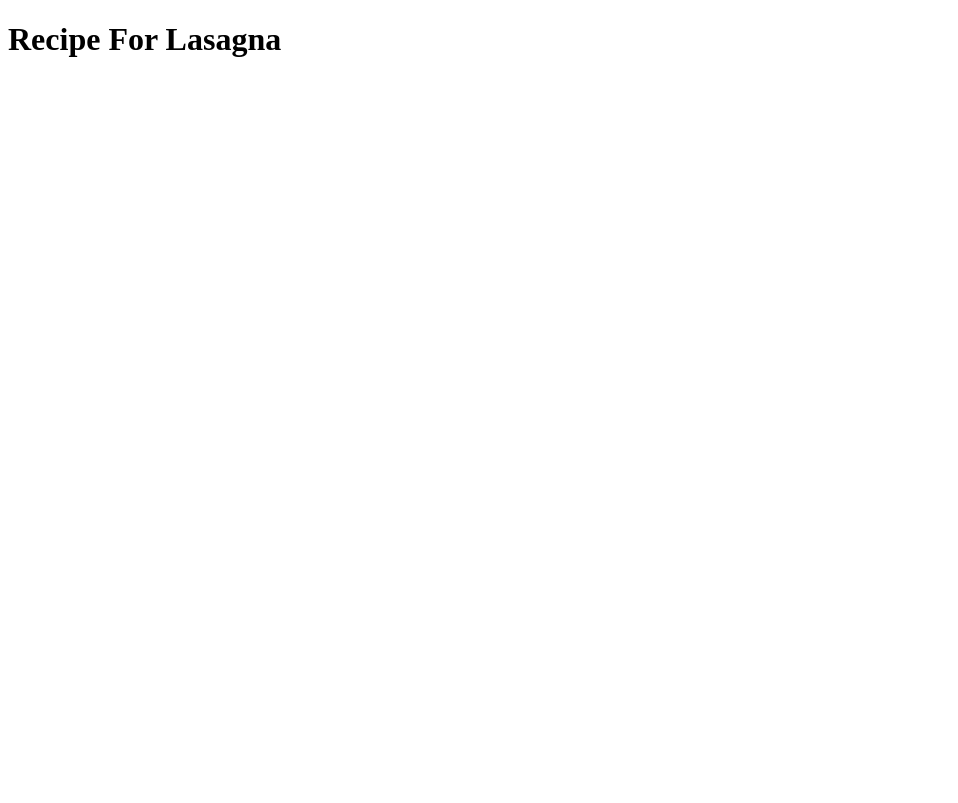
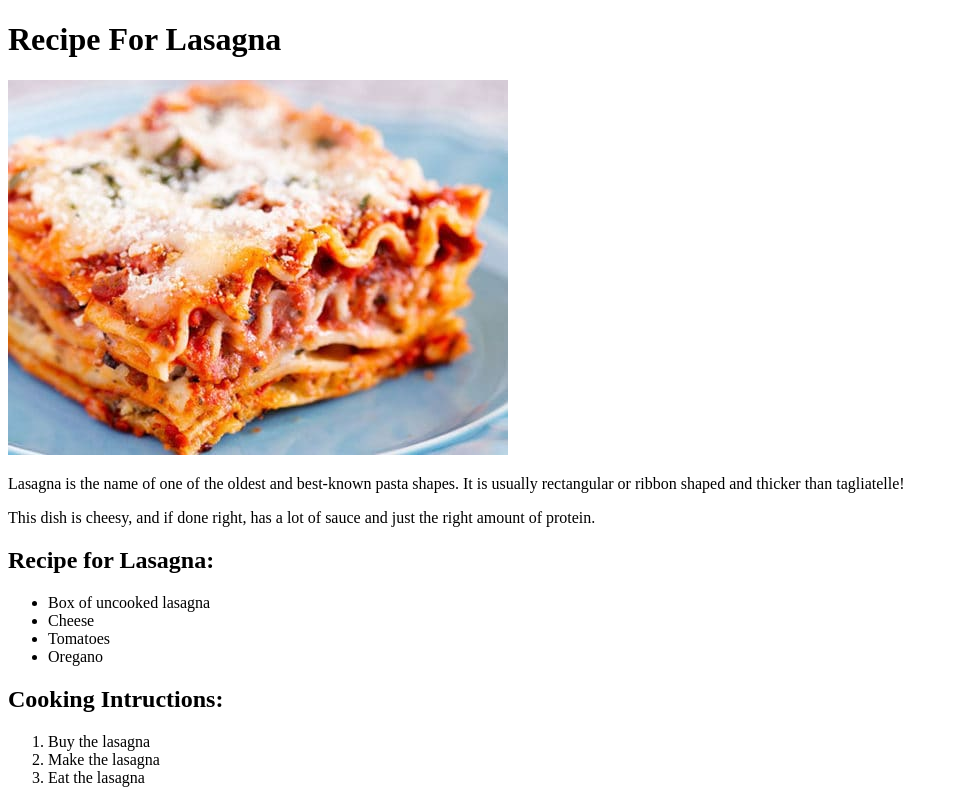
Before and after one commit to ChrisEOlsen/odin-recipes, a plain HTML site: page recipes/lasagna.html in a window 1280 px wide. Shown: the whole page, without its empty margins (0-958 px from the left). Drawn offline with Linux system fonts and the light colour scheme.

Commit message:
add images and other content to lasagna.html

```diff
--- a/recipes/lasagna.html
+++ b/recipes/lasagna.html
@@ -9,6 +9,23 @@
 <body>
 
     <h1>Recipe For Lasagna</h1>
+    <img src="../images/lasagna.jpg" alt "lasagna">
+    <p>Lasagna is the name of one of the oldest and best-known pasta shapes. It is usually rectangular or ribbon shaped and thicker than tagliatelle!</p>
+    <p>This dish is cheesy, and if done right, has a lot of sauce and just the right amount of protein.</p>
 
+    <h2>Recipe for Lasagna:</h2>
+    <ul>
+        <li>Box of uncooked lasagna</li>
+        <li>Cheese</li>
+        <li>Tomatoes</li>
+        <li>Oregano</li>
+    </ul>
+
+    <h2>Cooking Intructions:</h2>
+    <ol>
+        <li>Buy the lasagna</li>
+        <li>Make the lasagna</li>
+        <li>Eat the lasagna</li>
+    </ol>
 </body>
 </html>
```
Also changed, not shown: images/lasagna.jpg (added).
